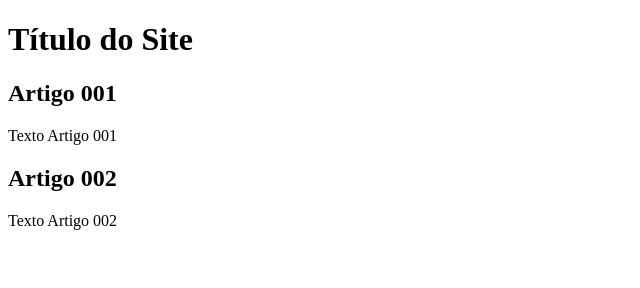
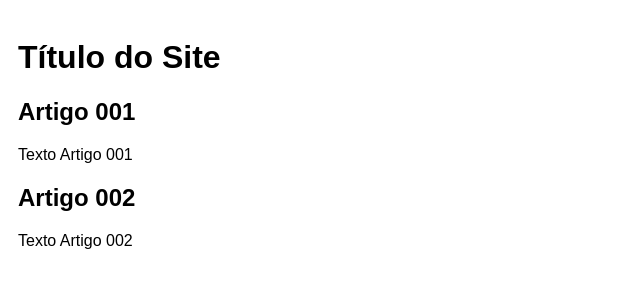
Before and after one commit to NielTobias/projeto-site, a plain HTML site: page index.html in a window 1280 px wide. Shown: the whole page, without its empty margins (0-640 px from the left). Drawn offline with Linux system fonts and the light colour scheme.

Commit message:
iniciei o design

```diff
--- /dev/null
+++ b/estlosstyle.css
@@ -0,0 +1,17 @@
+* {
+    font-family: Arial, Helvetica, sans-serif;
+    font-sise: 16px;
+}
+
+bodu {
+    background-color: white rgb(204, 157, 248);
+
+}
+
+main {
+    background-color: white;
+    widht: 500px;
+    margin: auto;
+    padding: 10px;
+    box-shadow: 3px 3px 5px black (0, 0, 0.473);
+}
--- a/index.html
+++ b/index.html
@@ -5,6 +5,7 @@
     <meta http-equiv="X-UA-Compatible" content="IE=edge">
     <meta name="viewport" content="width=device-width, initial-scale=1.0">
     <title>Título do Site</title>
+    <link rel="stylesheet" href="estlosstyle.css">
 </head>
 <body>
     <main>
```
